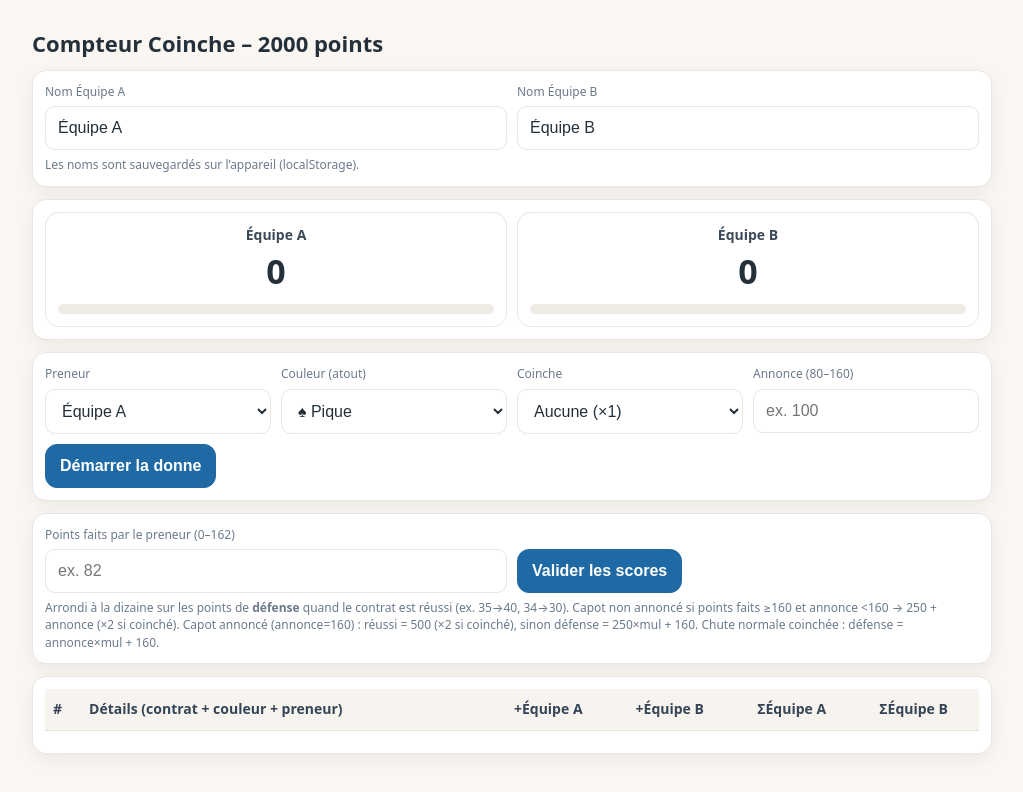
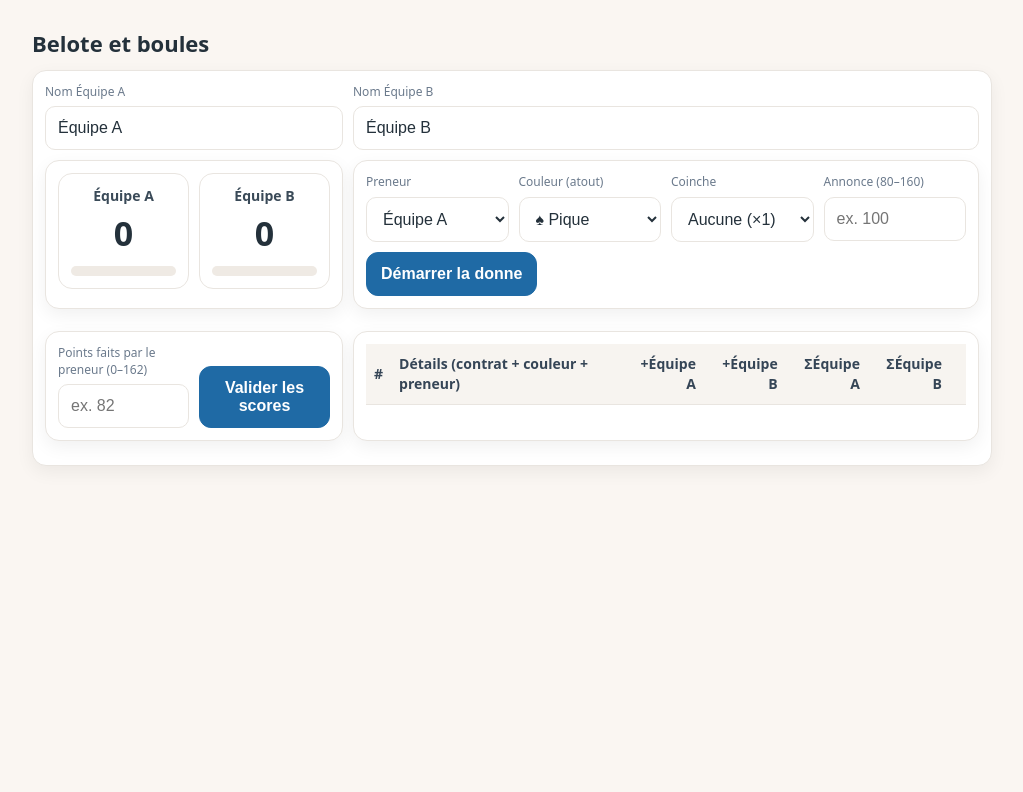
Before and after one commit to rodolpheraff/compteur-coinche, a plain HTML site: page index.html in a window 1280 px wide. Shown: the whole page, without its empty margins (128-1151 px from the left). Drawn offline with Linux system fonts and the light colour scheme.

Commit message:
Update index.html

```diff
--- a/index.html
+++ b/index.html
@@ -47,7 +47,7 @@
 </head>
 <body>
 <div class="wrap">
-  <h1>Compteur Coinche – 2000 points</h1>
+  <h1>Belote et boules</h1>
 
   <!-- Réglages équipes -->
   <div class="card">
@@ -60,9 +60,6 @@
         <label>Nom Équipe B</label>
         <input id="teamB" type="text" placeholder="Équipe B">
       </div>
-    </div>
-    <div class="hint" style="margin-top:6px">Les noms sont sauvegardés sur l’appareil (localStorage).</div>
-  </div>
 
   <!-- Scores -->
   <div class="card">
@@ -131,12 +128,6 @@
       <div style="align-self:end">
         <button class="btn primary" id="validate" disabled>Valider les scores</button>
       </div>
-    </div>
-    <div class="hint" style="margin-top:6px">
-      Arrondi à la dizaine sur les points de <strong>défense</strong> quand le contrat est réussi (ex. 35→40, 34→30).
-      Capot non annoncé si points faits ≥160 et annonce &lt;160 → 250 + annonce (×2 si coinché).
-      Capot annoncé (annonce=160) : réussi = 500 (×2 si coinché), sinon défense = 250×mul + 160.
-      Chute normale coinchée : défense = annonce×mul + 160.
     </div>
   </div>
 
```
